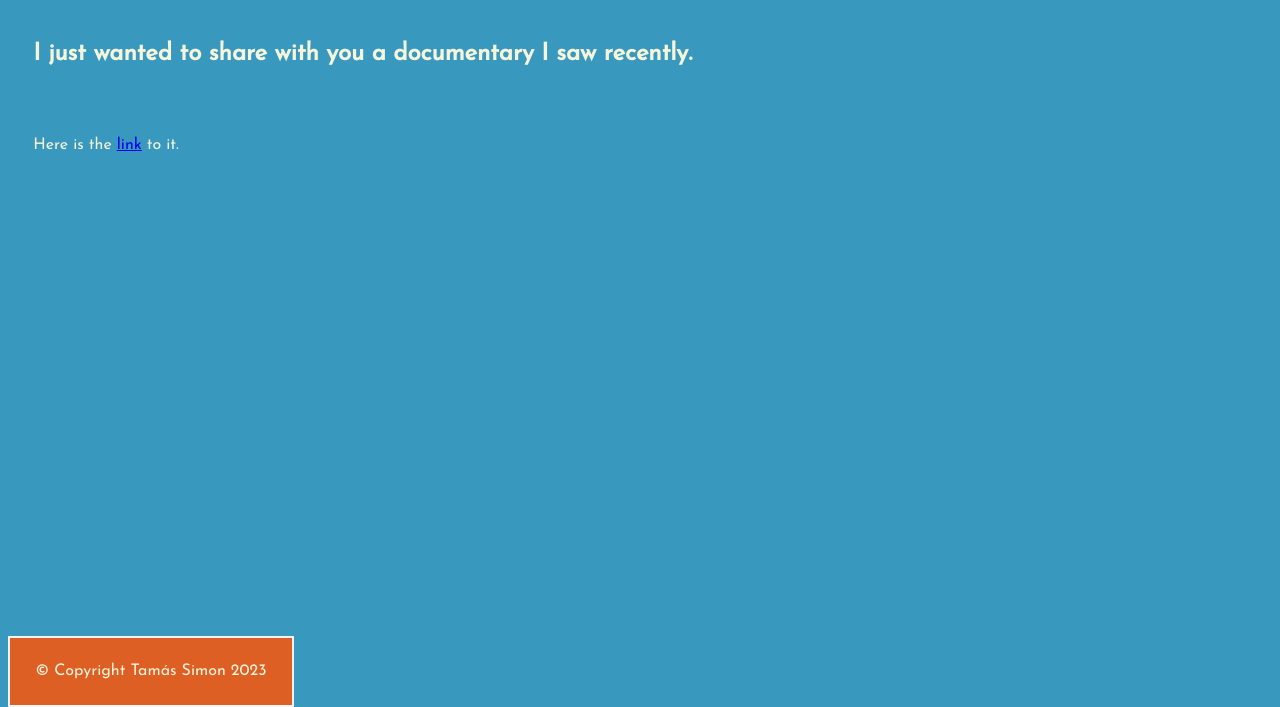
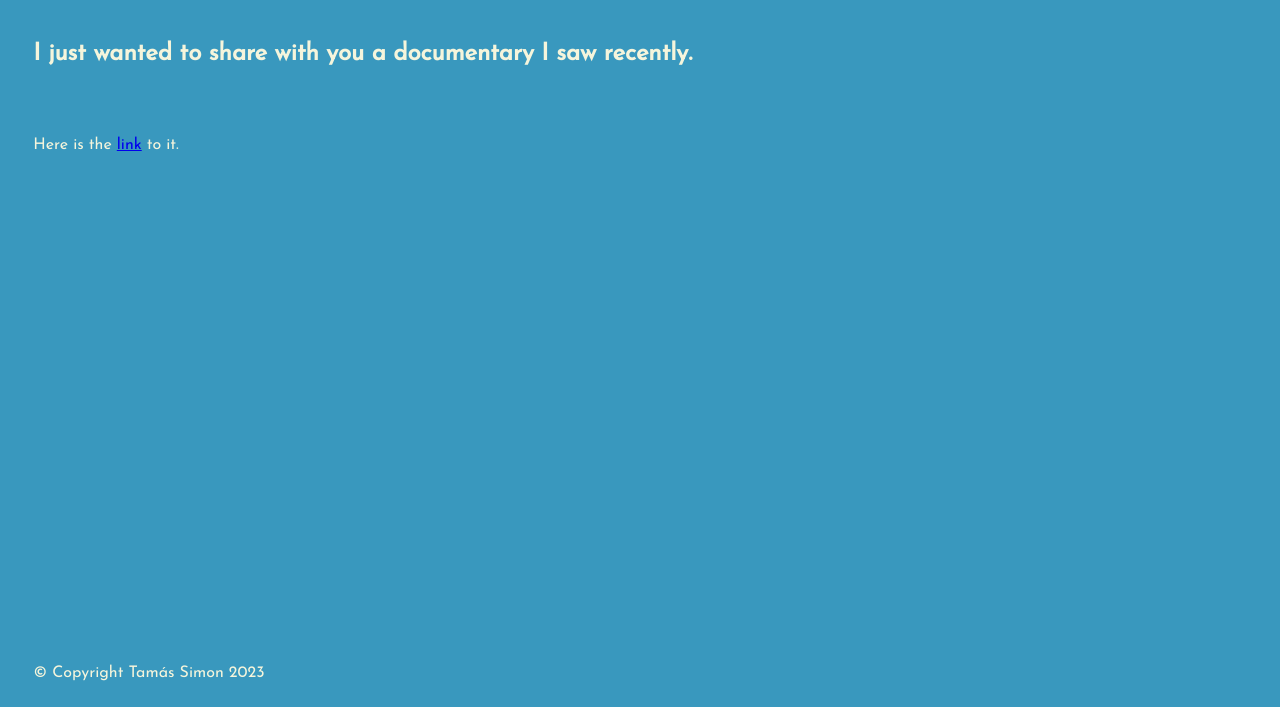
Before and after one commit to SimonThomasG/Film-recommendation, a plain HTML site: page index.html in a window 1280 px wide. Shown: the part 93-800 px from the top of the page. Drawn offline with Linux system fonts and the light colour scheme.

Commit message:
Update style.css

```diff
--- a/style.css
+++ b/style.css
@@ -18,10 +18,10 @@ p{
     padding: 2%;
 }
 footer {
-  background-color: #dd5f24;
+
   width: fit-content;
   position: fixed;
   bottom: 0;
   padding: 2%;
-  border: whitesmoke solid 2px;
+
 }
```
